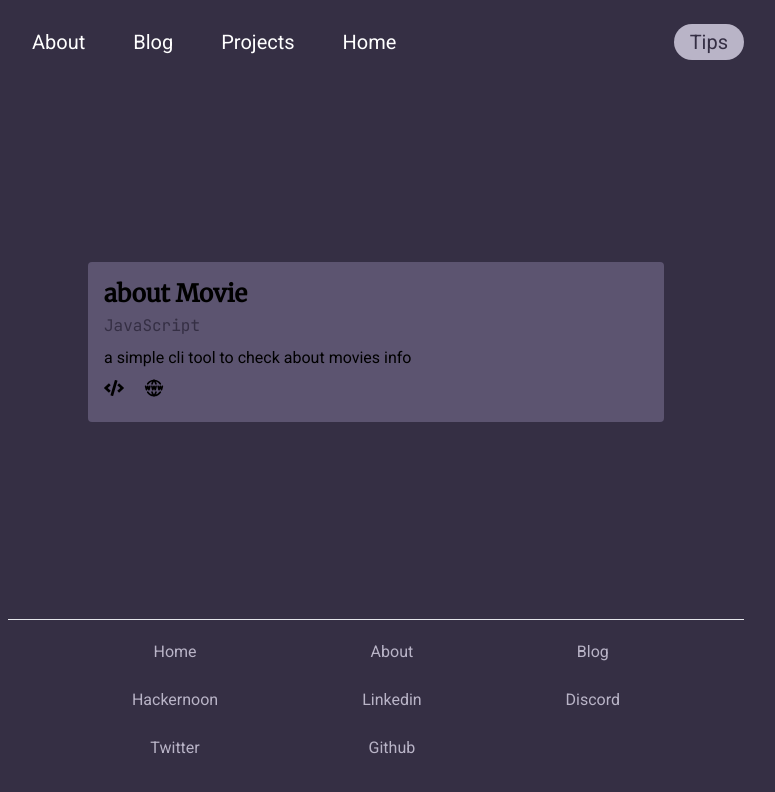
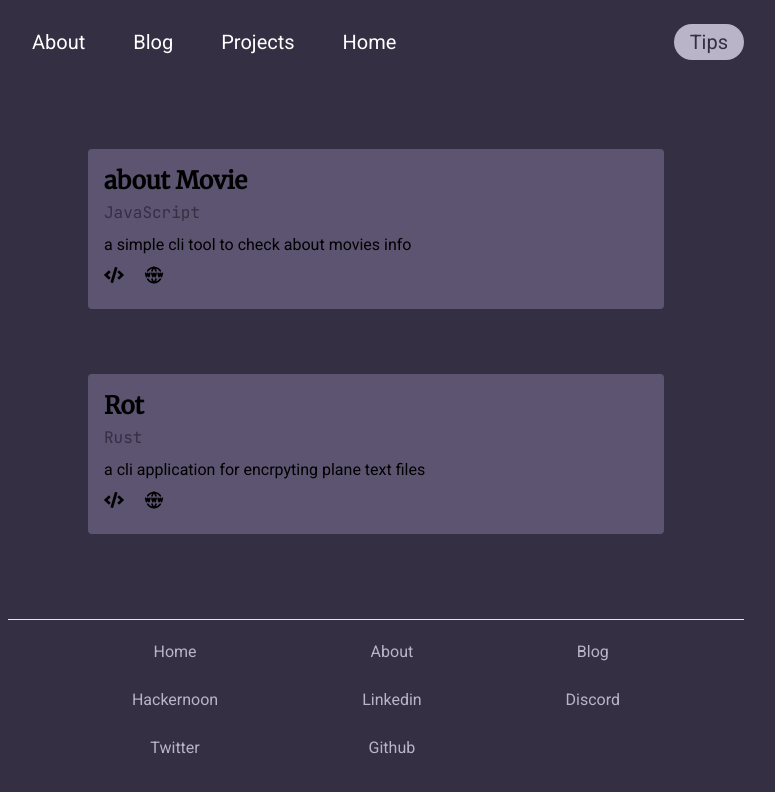
Before and after one commit to thrila/my-website, a Next.js app: page /projects in a window 1280 px wide. Shown: the top 792 px of the page, without its empty margins (264-1039 px from the left). Built offline with nearby package versions, Linux system fonts and the light colour scheme.

Commit message:
add - rust project

```diff
--- a/src/app/projects/projects.ts
+++ b/src/app/projects/projects.ts
@@ -4,6 +4,13 @@ const ProjectItems: ProjectItem[] = [
     technologies: "JavaScript",
     description: 'a simple cli tool to check about movies info',
     website: 'https://github.com/thrila/about-movie'
+  },
+
+  {
+    name: "Rot",
+    technologies: "Rust",
+    description: 'a cli application for encrpyting plane text files ',
+    website: 'https://github.com/thrila/rot'
   }
 ]
 
```
Also changed, not shown: 1 other file (tests, documents, lock files or other folders).
